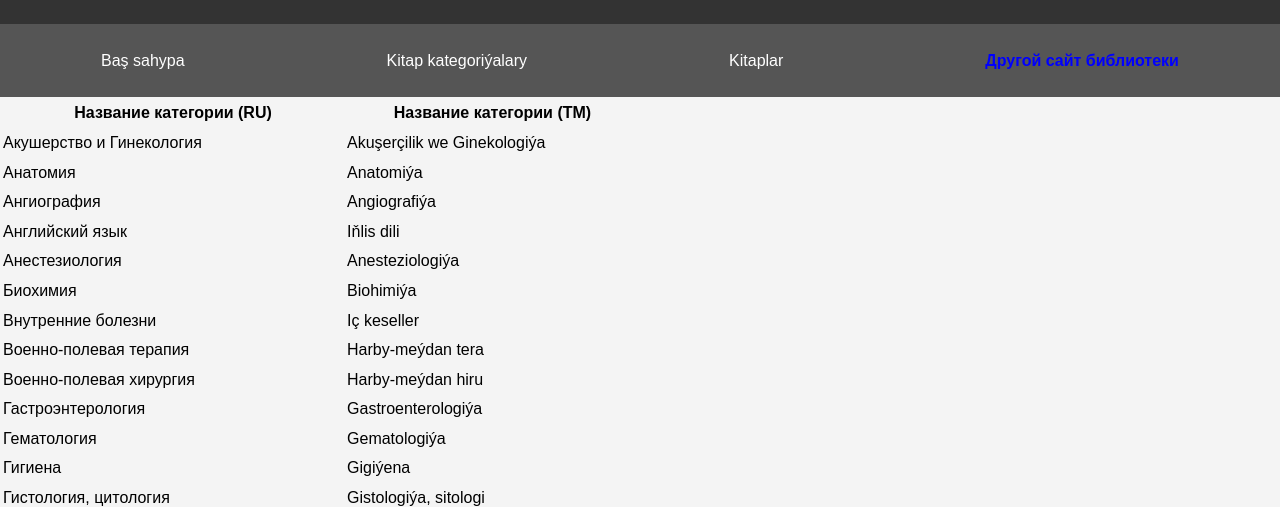
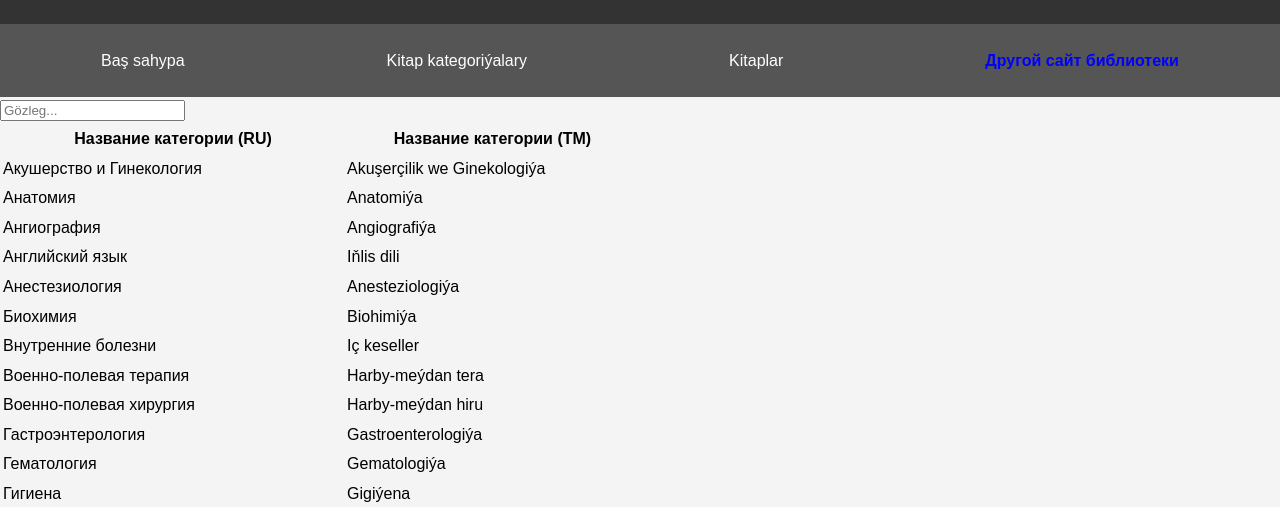
Before and after one commit to MaksatDowletow/MedLibrary, a plain HTML site: page BookCategory.html in a window 1280 px wide. Shown: the part 290-797 px from the top of the page. Drawn offline with Linux system fonts and the light colour scheme.

Commit message:
Update BookCategory.html
Signed-off-by: MaksatDowletow <tdlipfmdm@outlook.com>

```diff
--- a/BookCategory.html
+++ b/BookCategory.html
@@ -44,7 +44,7 @@
   <a href="books.html" data-lang="tm" class="lang">Kitaplar</a>
     <a href="https://sites.google.com/view/lukmanylyksanlykitaphanasy/ba%C5%9F-sahypa" target="_blank" class="external-link" style="color: blue; font-weight: bold;">Другой сайт библиотеки</a>
 </nav>
-</body>
+<input type="text" id="searchInput" placeholder="Gözleg...">
     <div class="slide">
     <table>
         <thead>
```
